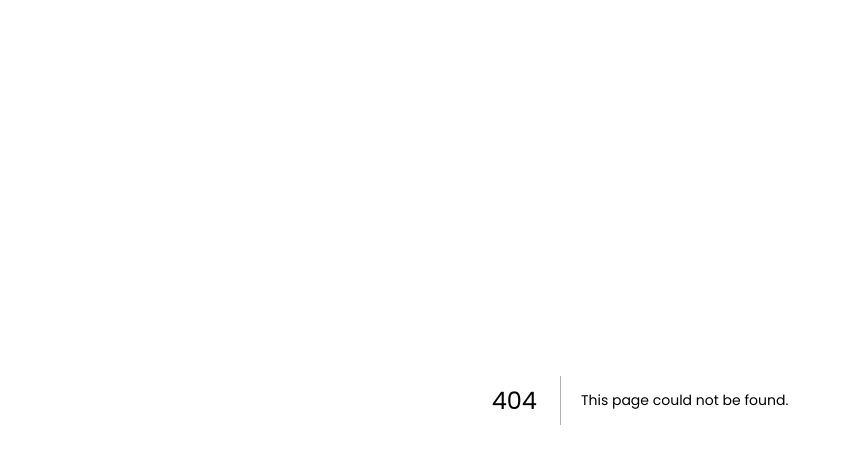
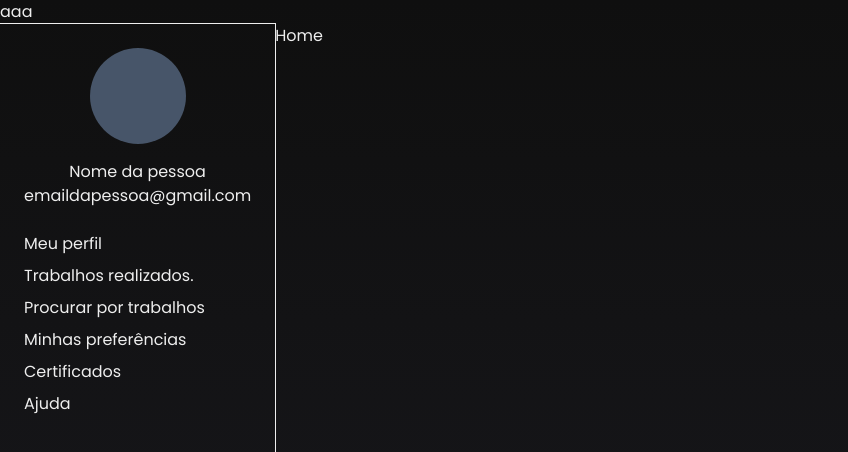
Before and after one commit to gabrielgsd1/handy-volunteers, a Next.js app: page /home in a window 1280 px wide. Before the commit this address had no page. Shown: the top 452 px of the page, without its empty margins (0-848 px from the left). Built offline with nearby package versions, Linux system fonts and the light colour scheme.

Commit message:
inicio da tela de logado, sidebar e layout

```diff
--- /dev/null
+++ b/src/components/Sidebar/index.tsx
@@ -0,0 +1,29 @@
+import React from "react";
+
+function Sidebar() {
+  return (
+    <aside className="[grid-area:_sidebar] outline outline-custom-white outline-1 p-6">
+      <div className="sidebar-head text-center mb-6">
+        <div className="w-24 h-24 m-auto mb-4 rounded-full bg-slate-600"></div>
+        <p>Nome da pessoa</p>
+        <p>emaildapessoa@gmail.com</p>
+      </div>
+      <div className="items flex flex-col gap-2 items-start">
+        <button className="item hover:text-custom-green">Meu perfil</button>
+        <button className="item hover:text-custom-green">
+          Trabalhos realizados.
+        </button>
+        <button className="item hover:text-custom-green">
+          Procurar por trabalhos
+        </button>
+        <button className="item hover:text-custom-green">
+          Minhas preferências
+        </button>
+        <button className="item hover:text-custom-green">Certificados</button>
+        <button className="item hover:text-custom-green">Ajuda</button>
+      </div>
+    </aside>
+  );
+}
+
+export default Sidebar;
--- /dev/null
+++ b/src/pages/_loggedInLayout.tsx
@@ -0,0 +1,18 @@
+import Sidebar from "@/components/Sidebar";
+import React from "react";
+
+interface LoggedLayoutProps {
+  children: JSX.Element | string;
+}
+
+function LoggedLayout({ children }: LoggedLayoutProps) {
+  return (
+    <div className="home h-screen box-border">
+      <header className="[grid_area:_header]">aaa</header>
+      <Sidebar />
+      <main className="[grid-area:_main]">{children}</main>
+    </div>
+  );
+}
+
+export default LoggedLayout;
--- /dev/null
+++ b/src/pages/home.tsx
@@ -0,0 +1,8 @@
+import React from "react";
+import LoggedLayout from "./_loggedInLayout";
+
+function Home() {
+  return <LoggedLayout>Home</LoggedLayout>;
+}
+
+export default Home;
--- a/src/styles/globals.css
+++ b/src/styles/globals.css
@@ -5,13 +5,16 @@
 
 /* NAO MEXER NESSA LINHA DE BAIXO */
 *, *::before, *::after {
-  margin: 0;
-  padding: 0;
   font-family: Poppins, sans-serif;
   -webkit-box-sizing: border-box !important;
 	-moz-box-sizing: border-box !important;
 	-ms-box-sizing: border-box !important;
 	box-sizing: border-box !important;
+}
+
+body, html {
+  margin: 0;
+  box-sizing: border-box;
 }
 
 p {
@@ -25,6 +28,15 @@ body {
   background: linear-gradient(to bottom, rgb(15, 15, 15), rgb(25, 25, 30));
 }
 
+.home {
+  display: grid;
+  grid-template-columns: auto 1fr;
+  grid-template-rows: auto 1fr;
+  grid-template-areas:
+    'header header'
+    'sidebar main'
+}
+
 .input-config {
   @apply pt-1 pr-2 pb-1 bg-transparent border-b-white border-b-2 text-white outline-none;
 }
@@ -32,3 +44,9 @@ body {
 .label-config {
   @apply font-bold tracking-tight text-custom-green;
 }
+
+@layer components {
+  body {
+    color: theme(colors.custom-white);
+  }
+}
```
Also changed, not shown: src/styles/Home.module.css (added).
